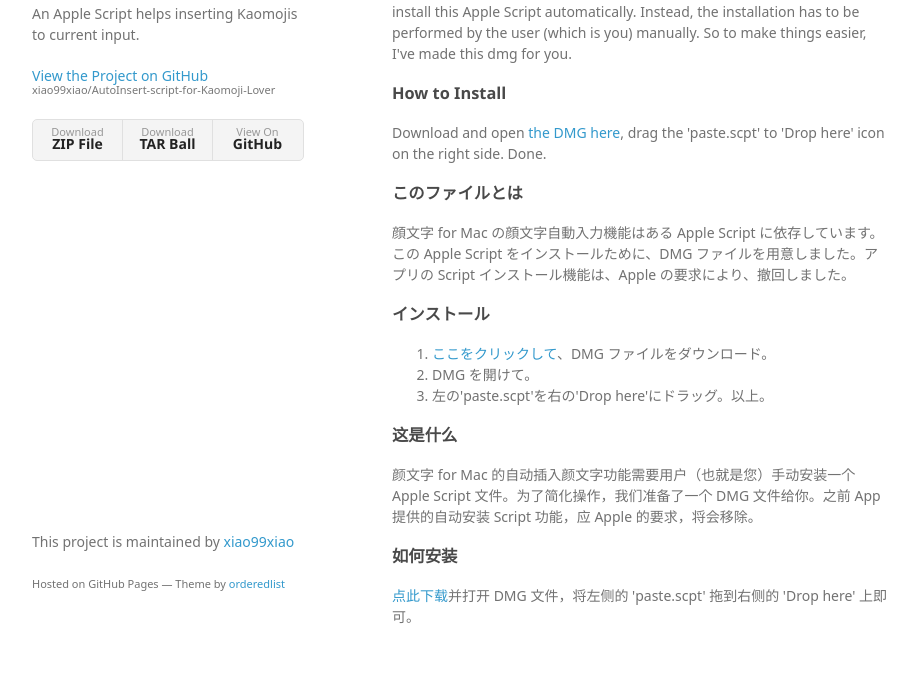
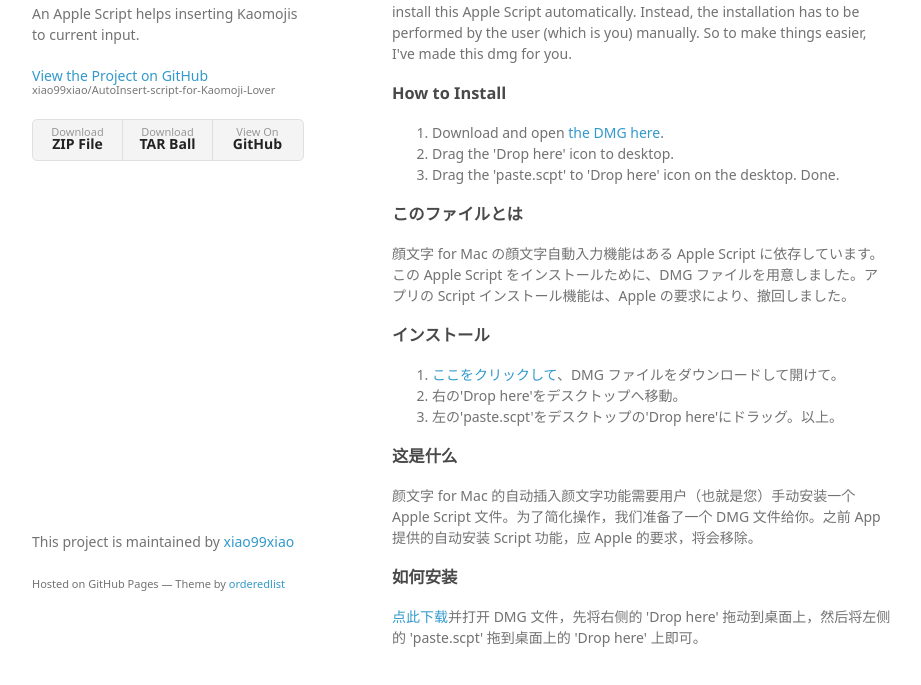
Before and after one commit to xiao99xiao/AutoInsert-script-for-Kaomoji-Lover, a plain HTML site: page index.html in a window 1280 px wide. Shown: the part 137-822 px from the top of the page, without its empty margins (178-1099 px from the left). Drawn offline with Linux system fonts and the light colour scheme; a web font is replaced by a local one.

```diff
--- a/index.html
+++ b/index.html
@@ -36,7 +36,11 @@
 <h3>
 <a id="how-to-install" class="anchor" href="#how-to-install" aria-hidden="true"><span aria-hidden="true" class="octicon octicon-link"></span></a>How to Install</h3>
 
-<p>Download and open <a href="https://xiaolife.com/static/Kaomoji.dmg">the DMG here</a>, drag the 'paste.scpt' to 'Drop here' icon on the right side. Done.</p>
+<ol>
+<li>Download and open <a href="https://xiaolife.com/static/Kaomoji.dmg">the DMG here</a>.</li>
+<li>Drag the 'Drop here' icon to desktop.</li>
+<li>Drag the 'paste.scpt' to 'Drop here' icon on the desktop. Done.</li>
+</ol>
 
 <h3>
 <a id="このファイルとは" class="anchor" href="#%E3%81%93%E3%81%AE%E3%83%95%E3%82%A1%E3%82%A4%E3%83%AB%E3%81%A8%E3%81%AF" aria-hidden="true"><span aria-hidden="true" class="octicon octicon-link"></span></a>このファイルとは</h3>
@@ -48,9 +52,9 @@
 
 <ol>
 <li>
-<a href="https://xiaolife.com/static/Kaomoji.dmg">ここをクリックして</a>、DMG ファイルをダウンロード。</li>
-<li>DMG を開けて。</li>
-<li>左の'paste.scpt'を右の'Drop here'にドラッグ。以上。</li>
+<a href="https://xiaolife.com/static/Kaomoji.dmg">ここをクリックして</a>、DMG ファイルをダウンロードして開けて。</li>
+<li>右の'Drop here'をデスクトップへ移動。</li>
+<li>左の'paste.scpt'をデスクトップの'Drop here'にドラッグ。以上。</li>
 </ol>
 
 <h3>
@@ -61,7 +65,7 @@
 <h3>
 <a id="如何安装" class="anchor" href="#%E5%A6%82%E4%BD%95%E5%AE%89%E8%A3%85" aria-hidden="true"><span aria-hidden="true" class="octicon octicon-link"></span></a>如何安装</h3>
 
-<p><a href="https://xiaolife.com/static/Kaomoji.dmg">点此下载</a>并打开 DMG 文件，将左侧的 'paste.scpt' 拖到右侧的 'Drop here' 上即可。</p>
+<p><a href="https://xiaolife.com/static/Kaomoji.dmg">点此下载</a>并打开 DMG 文件，先将右侧的 'Drop here' 拖动到桌面上，然后将左侧的 'paste.scpt' 拖到桌面上的 'Drop here' 上即可。</p>
       </section>
       <footer>
         <p>This project is maintained by <a href="https://github.com/xiao99xiao">xiao99xiao</a></p>
--- a/params.json
+++ b/params.json
@@ -1,6 +1,6 @@
 {
   "name": "Autoinsert script for Kaomoji Lover",
   "tagline": "An Apple Script helps inserting Kaomojis to current input.",
-  "body": "### What's this for\r\nPasting something like a Kaomoji from any sandboxed Mac apps requires an Apple Script. According to Apple's requirement, no app is allowed to install this Apple Script automatically. Instead, the installation has to be performed by the user (which is you) manually. So to make things easier, I've made this dmg for you.\r\n\r\n### How to Install\r\nDownload and open [the DMG here](https://xiaolife.com/static/Kaomoji.dmg), drag the 'paste.scpt' to 'Drop here' icon on the right side. Done.\r\n\r\n### このファイルとは\r\n顔文字 for Mac の顔文字自動入力機能はある Apple Script に依存しています。この Apple Script をインストールために、DMG ファイルを用意しました。アプリの Script インストール機能は、Apple の要求により、撤回しました。\r\n\r\n### インストール\r\n1. [ここをクリックして](https://xiaolife.com/static/Kaomoji.dmg)、DMG ファイルをダウンロード。\r\n2. DMG を開けて。\r\n3. 左の'paste.scpt'を右の'Drop here'にドラッグ。以上。\r\n\r\n### 这是什么\r\n颜文字 for Mac 的自动插入颜文字功能需要用户（也就是您）手动安装一个 Apple Script 文件。为了简化操作，我们准备了一个 DMG 文件给你。之前 App 提供的自动安装 Script 功能，应 Apple 的要求，将会移除。\r\n\r\n### 如何安装\r\n[点此下载](https://xiaolife.com/static/Kaomoji.dmg)并打开 DMG 文件，将左侧的 'paste.scpt' 拖到右侧的 'Drop here' 上即可。",
+  "body": "### What's this for\r\nPasting something like a Kaomoji from any sandboxed Mac apps requires an Apple Script. According to Apple's requirement, no app is allowed to install this Apple Script automatically. Instead, the installation has to be performed by the user (which is you) manually. So to make things easier, I've made this dmg for you.\r\n\r\n### How to Install\r\n1. Download and open [the DMG here](https://xiaolife.com/static/Kaomoji.dmg).\r\n2. Drag the 'Drop here' icon to desktop.\r\n3. Drag the 'paste.scpt' to 'Drop here' icon on the desktop. Done.\r\n\r\n### このファイルとは\r\n顔文字 for Mac の顔文字自動入力機能はある Apple Script に依存しています。この Apple Script をインストールために、DMG ファイルを用意しました。アプリの Script インストール機能は、Apple の要求により、撤回しました。\r\n\r\n### インストール\r\n1. [ここをクリックして](https://xiaolife.com/static/Kaomoji.dmg)、DMG ファイルをダウンロードして開けて。\r\n2. 右の'Drop here'をデスクトップへ移動。\r\n3. 左の'paste.scpt'をデスクトップの'Drop here'にドラッグ。以上。\r\n\r\n### 这是什么\r\n颜文字 for Mac 的自动插入颜文字功能需要用户（也就是您）手动安装一个 Apple Script 文件。为了简化操作，我们准备了一个 DMG 文件给你。之前 App 提供的自动安装 Script 功能，应 Apple 的要求，将会移除。\r\n\r\n### 如何安装\r\n[点此下载](https://xiaolife.com/static/Kaomoji.dmg)并打开 DMG 文件，先将右侧的 'Drop here' 拖动到桌面上，然后将左侧的 'paste.scpt' 拖到桌面上的 'Drop here' 上即可。",
   "note": "Don't delete this file! It's used internally to help with page regeneration."
 }
```
